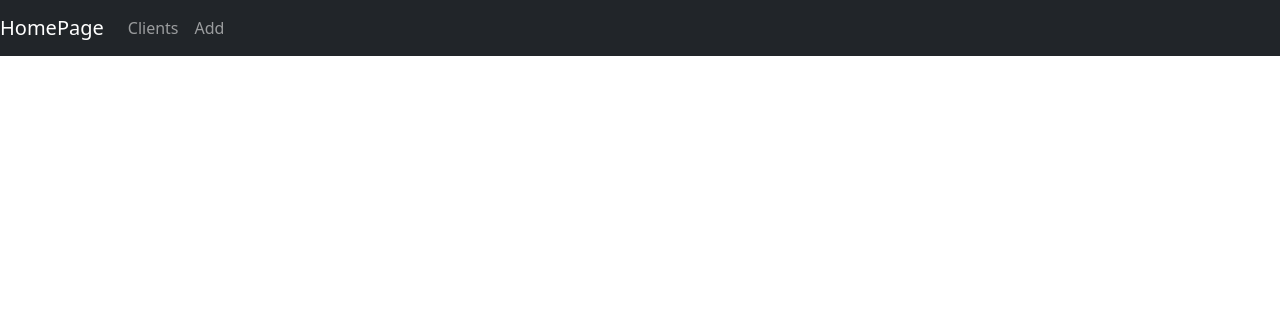
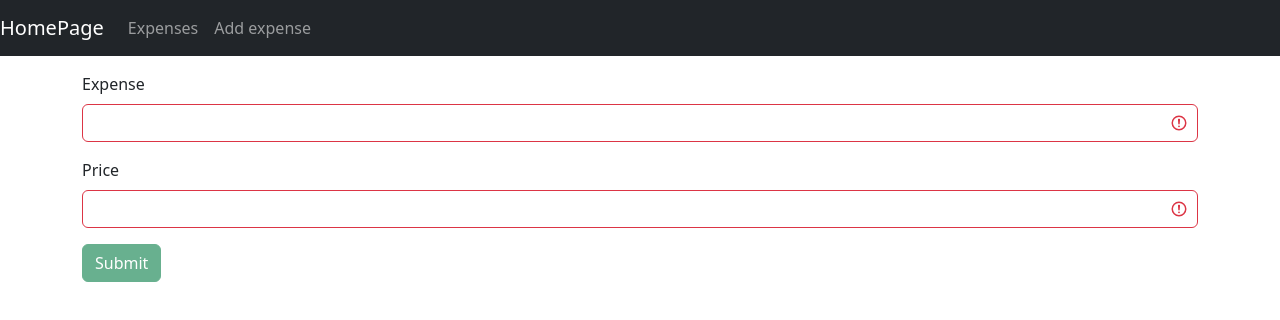
Before and after one commit to hsuliz/split-pay-app, a React (Create React App) app in the folder front-end/: page /add in a window 1280 px wide. Shown: the top 320 px of the page. Built offline with nearby package versions, Linux system fonts and the light colour scheme.

Commit message:
Name change and it's really works

```diff
--- a/front-end/src/App.tsx
+++ b/front-end/src/App.tsx
@@ -15,13 +15,13 @@
                         HomePage
                     </a>
                     <li className="nav-item">
-                        <Link to={"/clients"} className="nav-link">
-                            Clients
+                        <Link to={"/list"} className="nav-link">
+                            Expenses
                         </Link>
                     </li>
                     <li className="nav-item">
-                        <Link to={"/addClient"} className="nav-link">
-                            Add
+                        <Link to={"/add"} className="nav-link">
+                            Add expense
                         </Link>
                     </li>
                 </div>
@@ -29,8 +29,8 @@
             <div className="container mt-3">
                 <Routes>
                     <Route path="/" element={<LoginComponent/>}/>
-                    <Route path="/clients" element={<ExpenseList/>}/>
-                    <Route path="/addClient" element={<AddExpense/>}/>
+                    <Route path="/list" element={<ExpenseList/>}/>
+                    <Route path="/add" element={<AddExpense/>}/>
                 </Routes>
             </div>
         </div>
--- a/front-end/src/components/ExpenseList.tsx
+++ b/front-end/src/components/ExpenseList.tsx
@@ -1,19 +1,19 @@
 import React, {useEffect, useState} from "react";
-import {Client} from "../services/Types";
-import ClientService from "../services/ClientService";
+import {Expense} from "../services/Types";
+import ExpenseService from "../services/ExpenseService";
 
 const ExpenseList: React.FC = () => {
 
-    const [clients, setClients] = useState<Array<Client>>([])
+    const [expense, setExpense] = useState<Array<Expense>>([])
 
     useEffect(() => {
-        getClients()
+        getExpenses()
     }, [])
 
-    const getClients = () => {
-        ClientService.getClients()
+    const getExpenses = () => {
+        ExpenseService.getExpenses()
             .then((response: any) => {
-                setClients(response.data);
+                setExpense(response.data);
                 console.log(response.data);
             })
             .catch((e: Error) => {
@@ -23,22 +23,21 @@
 
     return (
         <div className="container">
-            <h3>Clients</h3>
+            <h3>Expenses</h3>
             <div className="container">
                 <table className="table">
                     <thead>
                     <tr>
-                        <th>Id</th>
-                        <th>Name</th>
-                        <th>Email</th>
+                        <th>Expense</th>
+                        <th>Price</th>
                     </tr>
                     </thead>
                     <tbody>
-                    {clients.map(client => <tr key={client.id}>
-                        <td>{client.id}</td>
-                        <td>{client.name}</td>
-                        <td>{client.email}</td>
-                    </tr>)}
+                    {expense.map(expense =>
+                        <tr key={expense.id}>
+                            <td>{expense.name}</td>
+                            <td>{expense.price}</td>
+                        </tr>)}
                     </tbody>
                 </table>
             </div>
```
